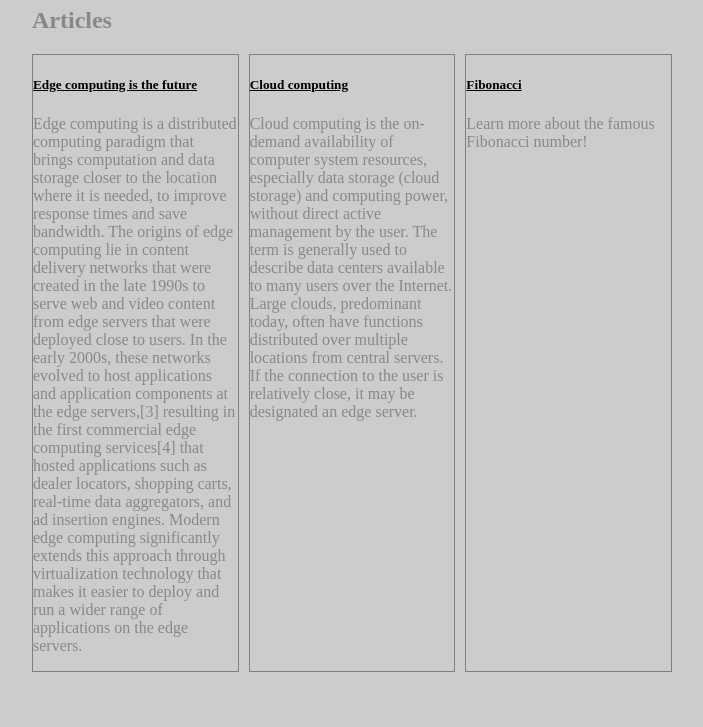
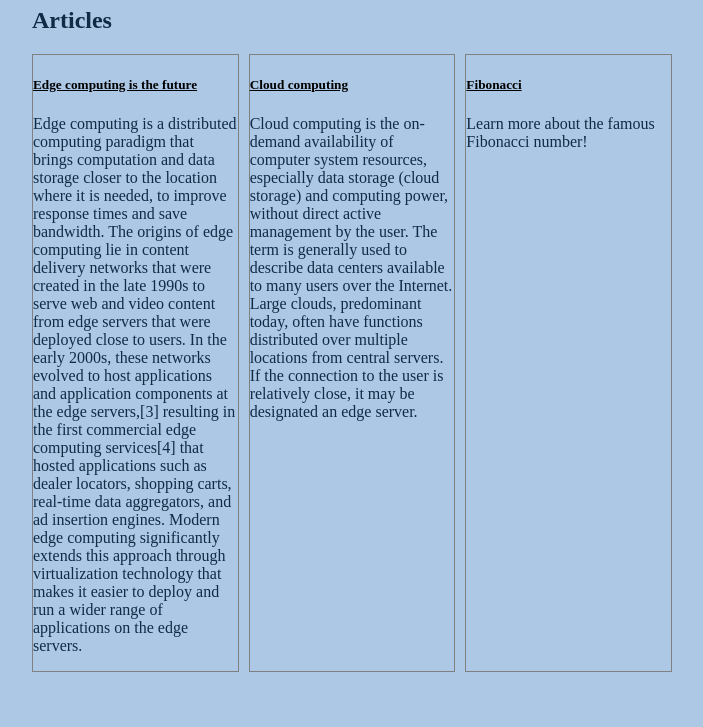
Before and after one commit to mayasaffron/permutive-challenges-challenge-l2-mayasaffron, a plain HTML site: page challenge-l2-mayasaffron-master/challenge-l2-mayasaffron-master/index.html in a window 1280 px wide. Shown: the part 73-800 px from the top of the page, without its empty margins (288-991 px from the left). Drawn offline with Linux system fonts and the light colour scheme.

Commit message:
updated the text and background colour to improve the accessibility of the site

```diff
--- a/challenge-l2-mayasaffron-master/challenge-l2-mayasaffron-master/style/main.css
+++ b/challenge-l2-mayasaffron-master/challenge-l2-mayasaffron-master/style/main.css
@@ -1,8 +1,8 @@
 body {
   width: 50%;
   margin: auto;
-  background-color: #ccc;
-  color: #888888;
+  background-color: #ACC8E5;
+  color: #112A46;
 }
 .articles {
   display: flex;
```
